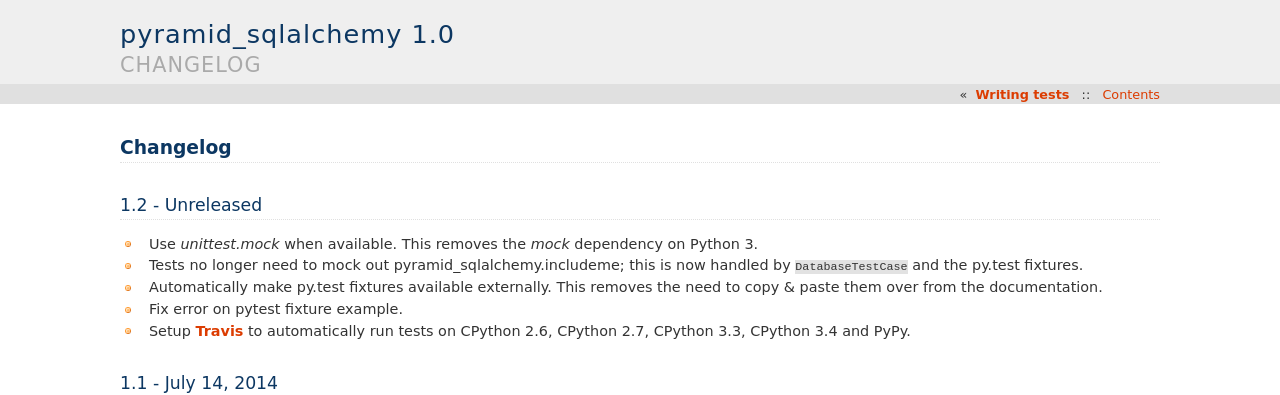
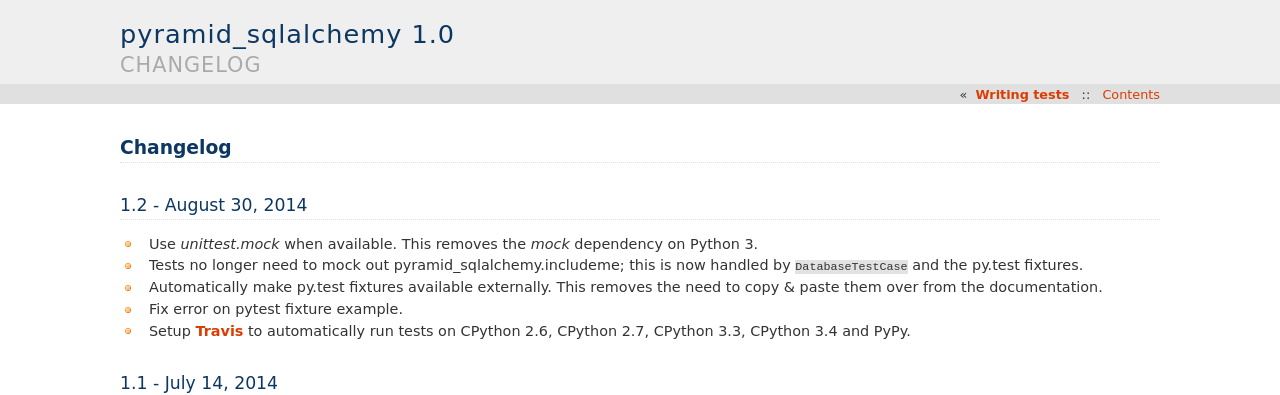
Before and after one commit to wichert/pyramid_sqlalchemy, a Sphinx documentation site: the page built from docs/changes.rst, in a window 1280 px wide. Shown: the top 395 px of the page. Built offline with Sphinx 7.4.7, drawn with Linux system fonts in a browser that asks for light colours.

Commit message:
Prepare 1.2 release.

```diff
--- a/docs/changes.rst
+++ b/docs/changes.rst
@@ -1,8 +1,8 @@
 Changelog
 =========
 
-1.2 - Unreleased
--------------------
+1.2 - August 30, 2014
+---------------------
 
 - Use `unittest.mock` when available. This removes the `mock` dependency on
   Python 3.
--- a/setup.py
+++ b/setup.py
@@ -1,7 +1,7 @@
 from setuptools import setup
 from setuptools import find_packages
 
-version = '1.1'
+version = '1.2'
 
 requires = [
         'pyramid',
```
